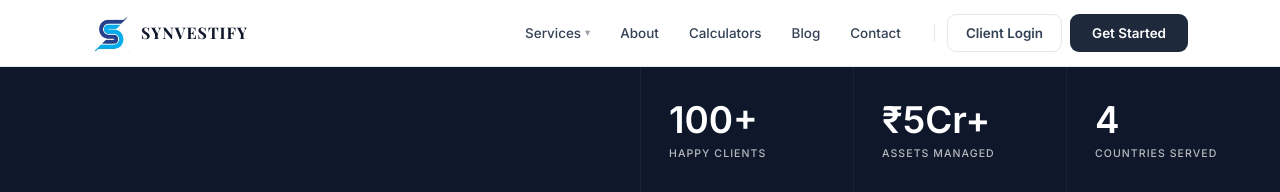
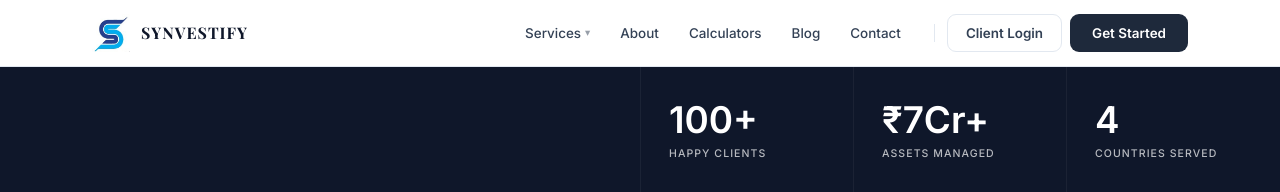
Before and after one commit to Synvestify/synvestify-website, a Next.js app: page / in a window 1280 px wide. Shown: the top 192 px of the page. Built offline with nearby package versions, Linux system fonts and the light colour scheme; a web font is replaced by a local one.

Commit message:
Changed 5cr to 7cr

```diff
--- a/src/app/retirement-planning/page.js
+++ b/src/app/retirement-planning/page.js
@@ -52,7 +52,7 @@ export default function RetirementPlanningPage() {
             {/* Quick stats */}
             <div className="grid grid-cols-2 gap-4">
               {[
-                { n: '₹5Cr+',  l: 'Avg retirement corpus needed\nfor a comfortable retirement' },
+                { n: '₹7Cr+',  l: 'Avg retirement corpus needed\nfor a comfortable retirement' },
                 { n: '30 yrs', l: 'Average retirement duration\npeople plan for' },
                 { n: '6–8%',   l: 'Inflation erodes your\npurchasing power annually' },
                 { n: 'Day 1',  l: 'Best time to start\nplanning your retirement' },
--- a/src/components/Hero.jsx
+++ b/src/components/Hero.jsx
@@ -16,7 +16,7 @@ function calcSip(m, r, y) {
 
 const stats = [
   { num: '100+',  label: 'Happy Clients' },
-  { num: '₹5Cr+', label: 'Assets Managed' },
+  { num: '₹7Cr+', label: 'Assets Managed' },
   { num: '4',     label: 'Countries Served' },
 ]
 
--- a/src/components/about/AboutMission.jsx
+++ b/src/components/about/AboutMission.jsx
@@ -45,7 +45,7 @@ export default function AboutMission() {
               <div className="grid grid-cols-2 bg-white">
                 {[
                   { n: '100+',   l: 'Happy Clients' },
-                  { n: '₹5Cr+', l: 'Assets Under Management' },
+                  { n: '₹7Cr+', l: 'Assets Under Management' },
                   { n: '4',      l: 'Countries Served' },
                   { n: '2018',   l: 'Founded' },
                 ].map(({ n, l }, i) => (
--- a/src/components/services/GoalBasedPlanningHero.jsx
+++ b/src/components/services/GoalBasedPlanningHero.jsx
@@ -2,10 +2,10 @@
 import { useState } from 'react'
 
 const goals = [
-  { emoji: '🏠', label: 'Home Purchase', amount: '₹1Cr - ₹5Cr', timeline: '3-5 years' },
+  { emoji: '🏠', label: 'Home Purchase', amount: '₹1Cr - ₹7Cr', timeline: '3-5 years' },
   { emoji: '🎓', label: 'Child Education', amount: '₹20L - ₹50L', timeline: '10-18 years' },
   { emoji: '🌍', label: 'World Tour', amount: '₹10L - ₹30L', timeline: '2-3 years' },
-  { emoji: '🏖️', label: 'Retirement', amount: '₹5Cr - ₹10Cr', timeline: '20-30 years' },
+  { emoji: '🏖️', label: 'Retirement', amount: '₹7Cr - ₹10Cr', timeline: '20-30 years' },
 ]
 
 export default function GoalBasedPlanningHero() {
```
